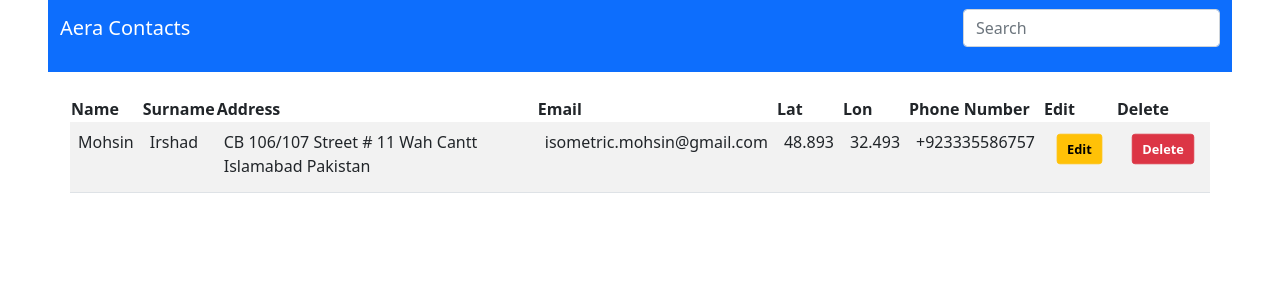
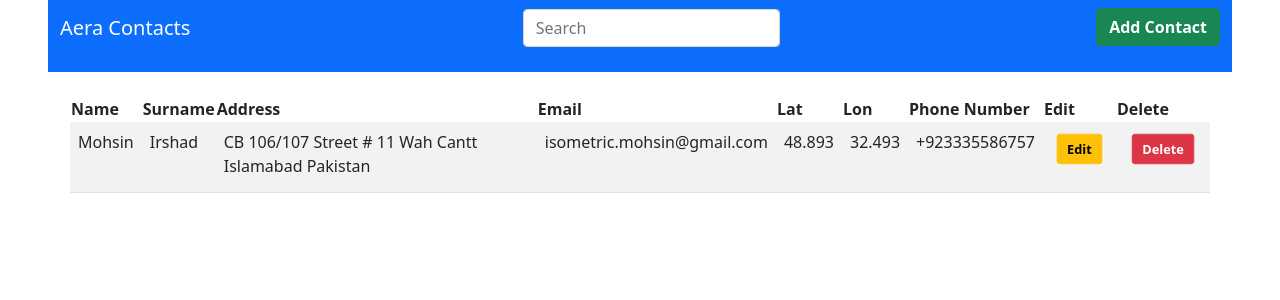
Before and after one commit to DonNy88/aera-contacts-app-web, an Angular app: page / in a window 1280 px wide. Shown: the top 300 px of the page. Built offline with nearby package versions, Linux system fonts and the light colour scheme.

Commit message:
refactor: added the add contact button on home page

```diff
--- a/src/app/app.component.html
+++ b/src/app/app.component.html
@@ -5,9 +5,13 @@
       <div class="mr-auto">
         <app-search></app-search>
       </div>
+      <div class="ml-auto mb-auto">
+        <app-add-contact></app-add-contact>
+      </div>
     </div>
   </nav>
 </header>
 <app-contacts></app-contacts>
+<!-- <app-spinner></app-spinner> -->
 
 <router-outlet></router-outlet>
--- a/src/app/spinner/spinner.component.ts
+++ b/src/app/spinner/spinner.component.ts
@@ -256,9 +256,7 @@ export class SpinnerComponent implements OnInit {
   ngOnInit(): void {}
 
   getRandomMessage(): string {
-    const messageIndex: number = Math.floor(
-      Math.random() * Math.floor(this.loadingMassages.length)
-    );
+    const messageIndex: number = Math.floor(Math.random() * this.loadingMassages.length);
 
     return this.loadingMassages[messageIndex];
   }
```
